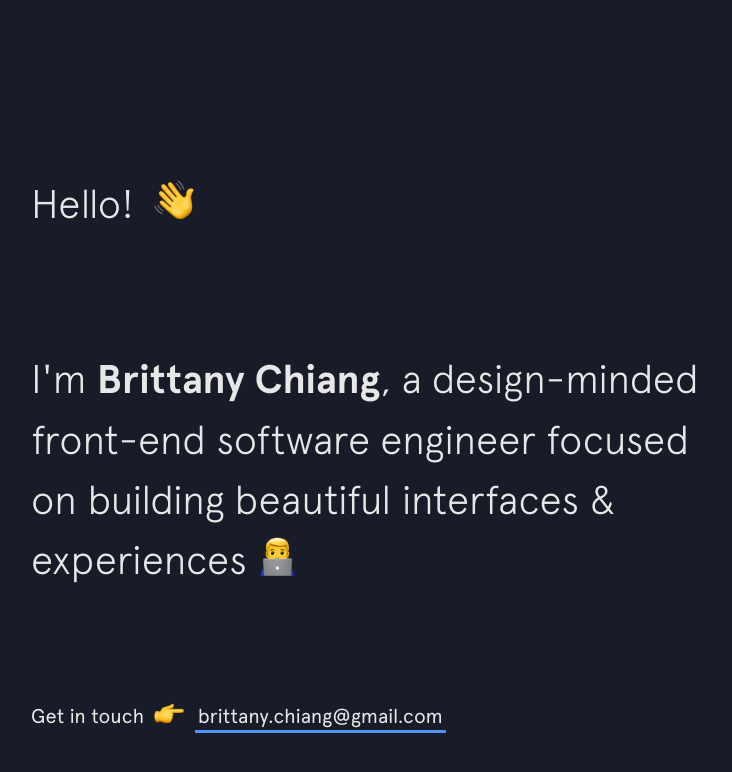
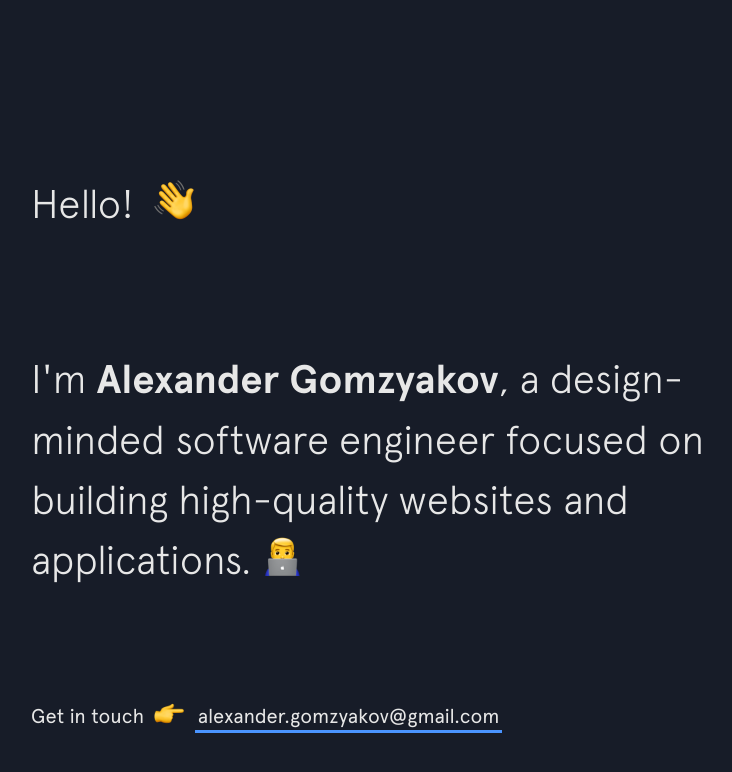
Before and after one commit to gomzyakov/gomzyakov.github.io, a Jekyll site: the page built from index.html, in a window 1280 px wide and 900 px high. Shown: the top 772 px of the window, without its empty margins (69-801 px from the left). Built offline with Jekyll 4.4.1, drawn with Linux system fonts in a browser that asks for light colours; nearby versions of some CDN libraries.

Commit message:
Update intro

```diff
--- a/_includes/intro.html
+++ b/_includes/intro.html
@@ -4,7 +4,8 @@
   </h1>
 
   <h2 class="intro__tagline">I'm
-    <span class="name">Brittany Chiang</span>, a design-minded front-end software engineer focused on building beautiful interfaces &amp; experiences
+    <span class="name">Alexander Gomzyakov</span>, a design-minded software engineer focused on building high-quality
+    websites and applications.
     <span class="emoji technologist"></span>
   </h2>
 
@@ -12,7 +13,8 @@
     <span>Get in touch </span>
     <span class="emoji pointer"></span>
     <span>
-      <a href="mailto:brittany.chiang@gmail.com" target="_blank" class="highlight-link">brittany.chiang@gmail.com</a>
+      <a href="mailto:alexander.gomzyakov@gmail.com" target="_blank"
+        class="highlight-link">alexander.gomzyakov@gmail.com</a>
     </span>
   </h3>
 </header>
```
